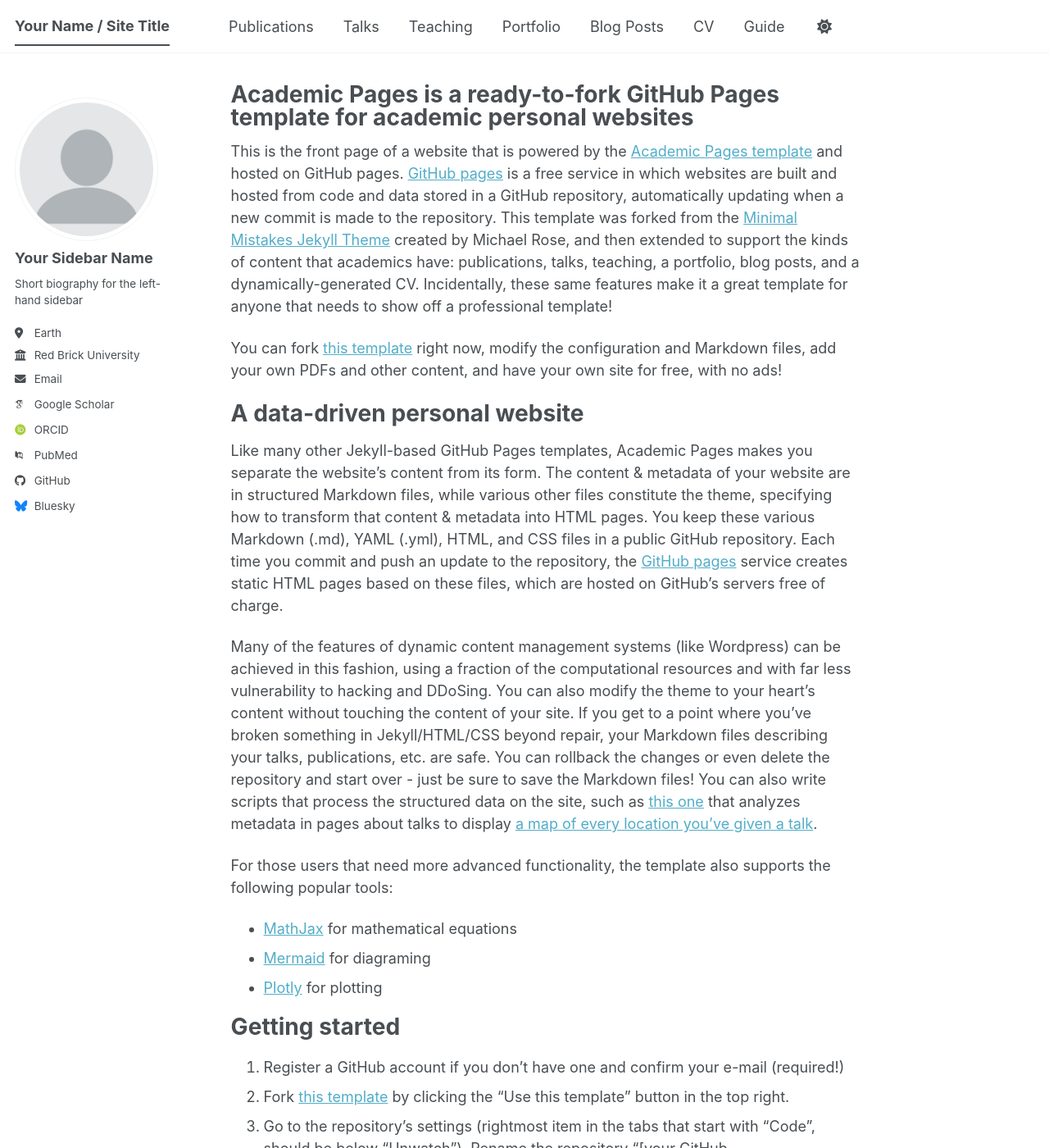
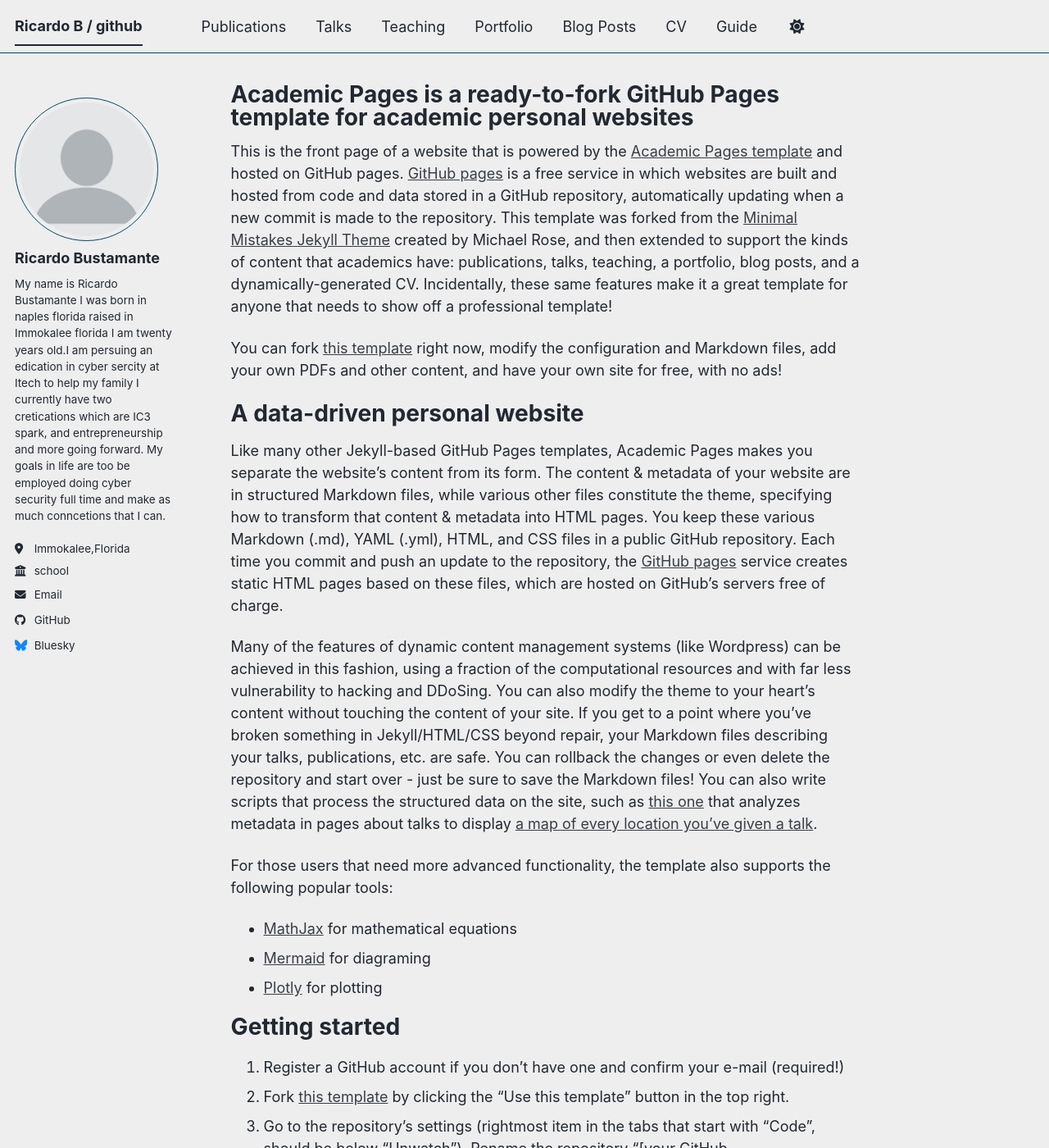
Before and after one commit to RicardoB239/RicardoB239.github.io, a Jekyll site: the page built from _pages/about.md, in a window 1280 px wide and 1400 px high. Shown: the whole window at 82% size. Built offline with Jekyll 4.4.1, drawn with Linux system fonts in a browser that asks for light colours; some web fonts are replaced; a script bundle is joined from its source files by our own code; library files that are not in the unit come from our copies; some of the changed text lies outside the part shown.

Commit message:
Update _config.yml

```diff
--- a/_config.yml
+++ b/_config.yml
@@ -8,15 +8,15 @@
 
 # Basic Site Settings
 locale                   : "en-US"
-site_theme               : "default" # The available themes options are "default", "air", "sunrise", "mint", "dirt" and "contrast"
-title                    : "Your Name / Site Title"
+site_theme               : "air" # The available themes options are "default", "air", "sunrise", "mint", "dirt" and "contrast"
+title                    : "Ricardo B / github"
 title_separator          : "-"
-name                     : &name "Your Name"
-description              : &description "Your Name's academic portfolio"   # Update this with a general description of your site, this is the default if not overridden by a page
-url                      : https://academicpages.github.io # The base hostname & protocol for your site e.g. "https://[your GitHub username].github.io",
+name                     : &name "Ricardo B"
+description              : &description "Ricardo Bustamante academic portfolio"   # Update this with a general description of your site, this is the default if not overridden by a page
+url                      : https://RicardoB239.github.io # The base hostname & protocol for your site e.g. "https://[your GitHub username].github.io",
                                                            # or if you already have some other page hosted on Github then use "https://[your GitHub username].github.io/[Your Repo Name]"
 baseurl                  : "" # the subpath of your site, e.g. "/blog"
-repository               : "academicpages/academicpages.github.io"
+repository               : "RicardoB239.github.io"
 
 # Site Author - The following control what appear as part of the author content on the side bar.
 #               If a field is blank the icon and link will not appear, otherwise it will be shown.
@@ -24,34 +24,20 @@
 author:
   # Biographic information
   avatar           : "profile.png"
-  name             : "Your Sidebar Name"
-  pronouns         : # example: "she/her"
-  bio              : "Short biography for the left-hand sidebar"
-  location         : "Earth"
-  employer         : "Red Brick University"
+  name             : "Ricardo Bustamante"
+  pronouns         : # example: "he/him"
+  bio              : "My name is Ricardo Bustamante I was born in naples florida raised in Immokalee florida I am twenty years old.I am persuing an edication in cyber sercity at Itech to help my family
+  I currently have two cretications which are IC3 spark, and entrepreneurship and more going forward. My goals in life are too be employed doing cyber security full time and make as much conncetions that I can. "
+  location         : "Immokalee,Florida"
+  employer         : "school"
   uri              : # URL
-  email            : "none@example.org"
-
-  # Academic websites
-  academia         : # URL
-  arxiv            : # URL - Update with the correct link to your profile
-  googlescholar    : "https://scholar.google.com/citations?user=PS_CX0AAAAAJ"
-  inspire-hep      : # URL
-  impactstory      : # URL
-  orcid            : "https://orcid.org/yourorcidurl"
-  semantic         : # URL
-  ssrn             : # URL
-  pubmed           : "https://www.ncbi.nlm.nih.gov/pubmed/?term=john+snow"
-  researchgate     : # URL
-  scopus           : # URL
-  zotero           : # URL
-
+  email            : "ricardobustamante014@gmail.com"
 
   # Repositories and software development
   bitbucket        : # Username - Update with your username on the site
   codepen          : # Username
   dribbble         : # Username
-  github           : "academicpages"
+  github           : "RicardoB239"
   kaggle           : # Username
   stackoverflow    : # User number or user number and name (i.e., use "1" or "1/jeff-atwood")
 
@@ -66,7 +52,7 @@
   keybase          : # Username
   instagram        : # Username
   lastfm           : # Username
-  linkedin         : # Username
+  linkedin         : # Ricardo Bustamante
   mastodon         : # URL
   medium           : # URL
   pinterest        : # Username
@@ -94,7 +80,7 @@
 # Site Settings
 teaser                   :  # filename of teaser fallback teaser image placed in /images/ for social media previews
 breadcrumbs              : false # true, false (default)
-words_per_minute         : 160
+words_per_minute         : 23
 future                   : true
 read_more                : "disabled" # if enabled, adds "Read more" links to excerpts
 talkmap_link             : false      #change to true to add link to talkmap on talks page
```
